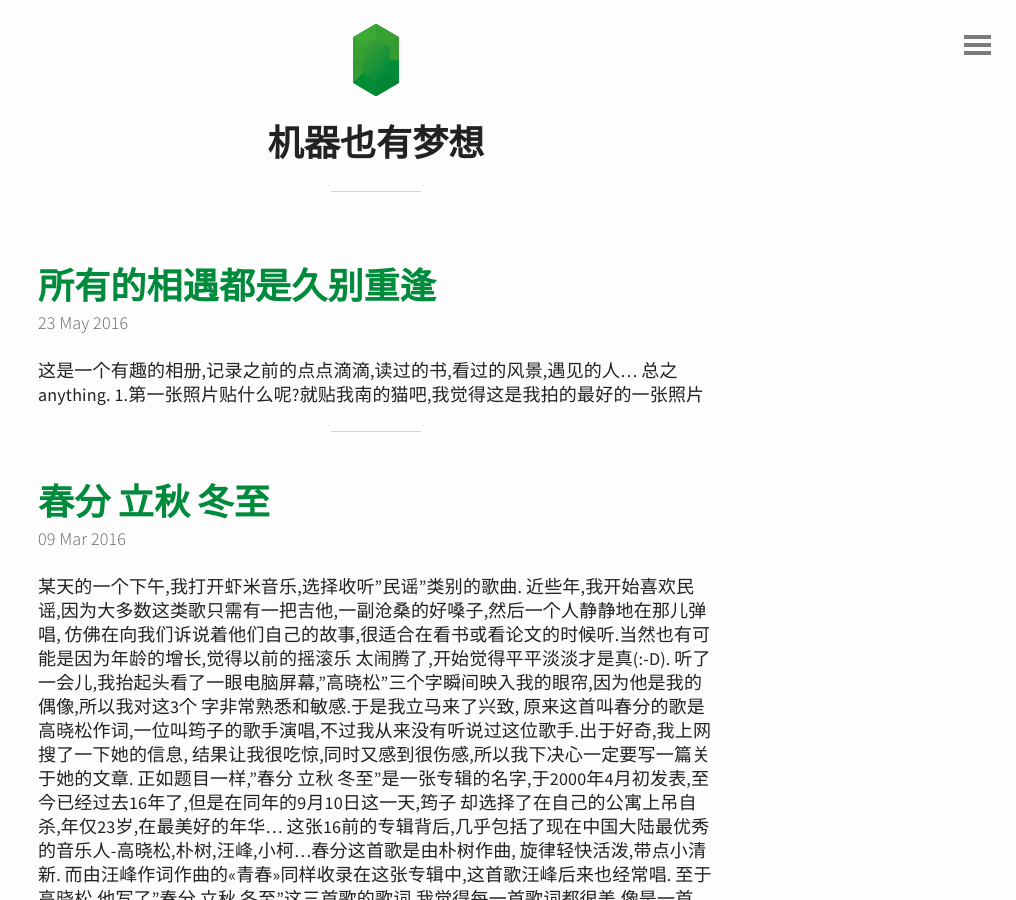
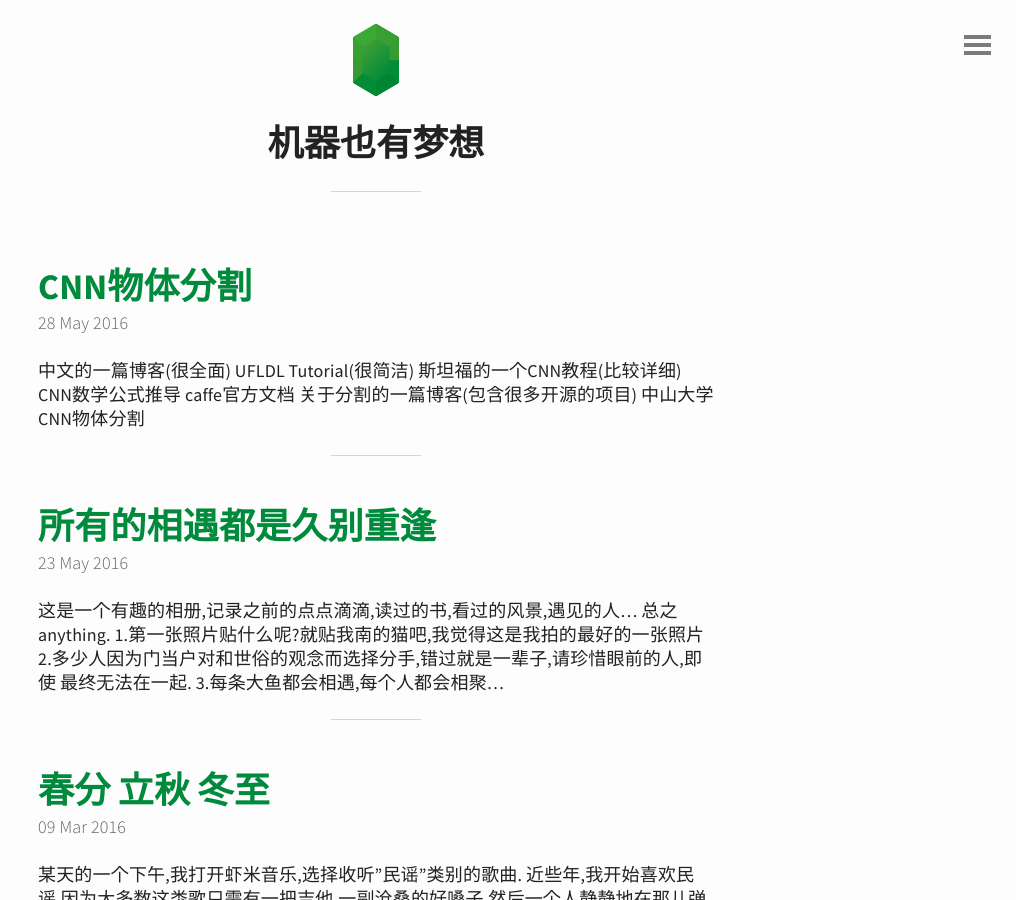
Before and after one commit to fxlnjfu/fxlnjfu.github.io, a Jekyll site: the page built from index.html, in a window 1280 px wide and 900 px high. Shown: the whole window, without its empty margins (264-1280 px from the left). Built offline with Jekyll 4.4.1, drawn with Linux system fonts in a browser that asks for light colours; the list of posts is cut into pages by our own code.

Commit message:
add segmentation and pictures

```diff
--- a/_posts/2016-05-23-picture.md
+++ b/_posts/2016-05-23-picture.md
@@ -6,3 +6,10 @@
 
 1.第一张照片贴什么呢?就贴我南的猫吧,我觉得这是我拍的最好的一张照片
 ![origin img](/./img/cat.jpg)
+
+2.多少人因为门当户对和世俗的观念而选择分手,错过就是一辈子,请珍惜眼前的人,即使
+最终无法在一起.
+![second img](/./img/yang.jpg)
+
+3.每条大鱼都会相遇,每个人都会相聚...
+![third img](/./img/dayu.jpg)
--- /dev/null
+++ b/_posts/2016-5-28-object-segmentation.md
@@ -0,0 +1,10 @@
+---
+title: CNN物体分割
+---
+- [中文的一篇博客(很全面)](http://xiahouzuoxin.github.io/notes/html/%E6%B7%B1%E5%BA%A6%E5%8D%B7%E7%A7%AF%E7%BD%91%E7%BB%9CCNN%E4%B8%8E%E5%9B%BE%E5%83%8F%E8%AF%AD%E4%B9%89%E5%88%86%E5%89%B2.html)
+- [UFLDL Tutorial(很简洁)](http://ufldl.stanford.edu/tutorial/supervised/LinearRegression/)
+- [斯坦福的一个CNN教程(比较详细)](http://cs231n.github.io/convolutional-networks/#fc)
+- [CNN数学公式推导](http://tech.youmi.net/2016/07/163347168.html)
+- [caffe官方文档](http://caffe.berkeleyvision.org/tutorial/)
+- [关于分割的一篇博客(包含很多开源的项目)](http://handong1587.github.io/deep_learning/2015/10/09/segmentation.html)
+- [中山大学CNN物体分割](http://objectextraction.github.io/)
```
Also changed, not shown: img/dayu.jpg (added).
